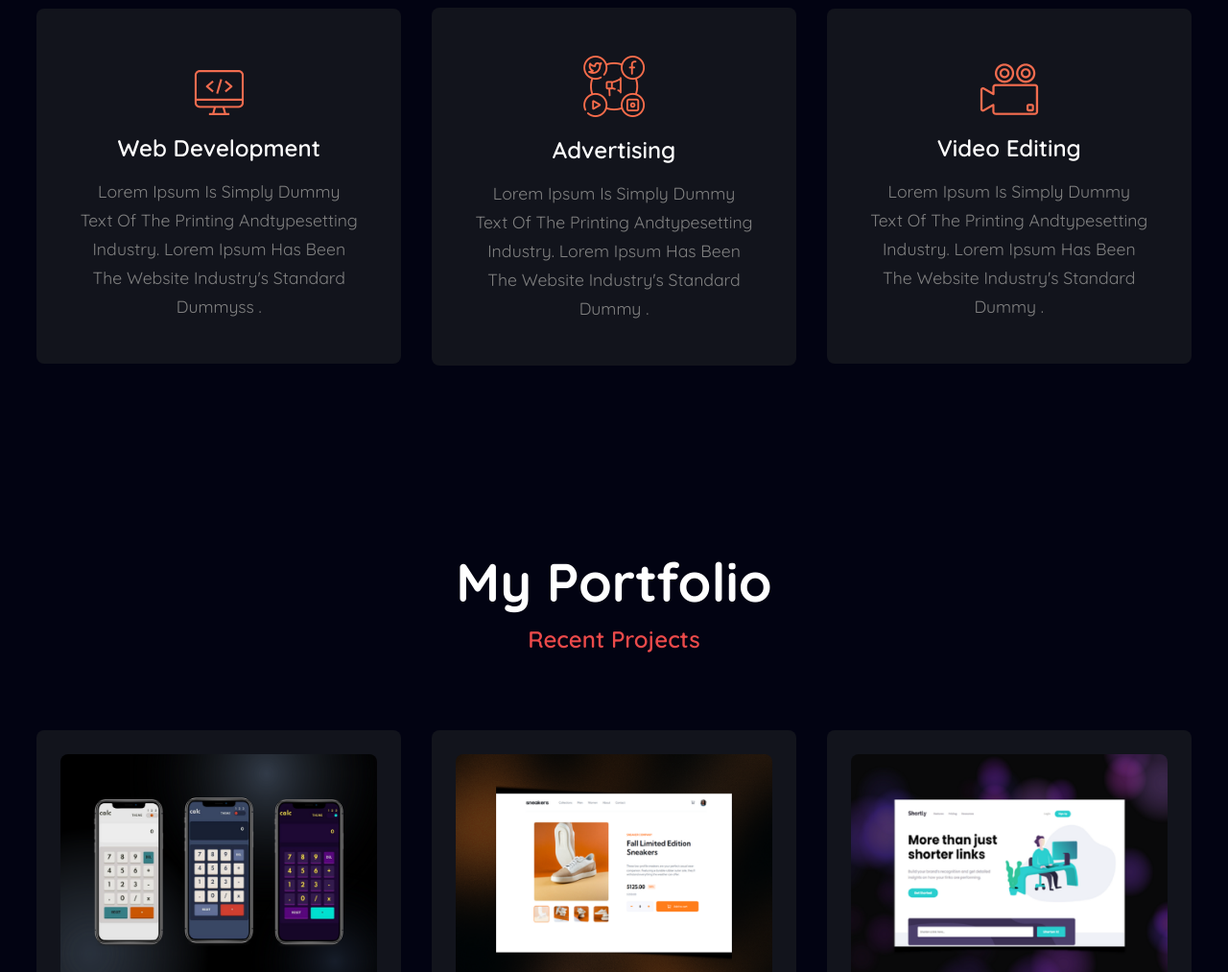
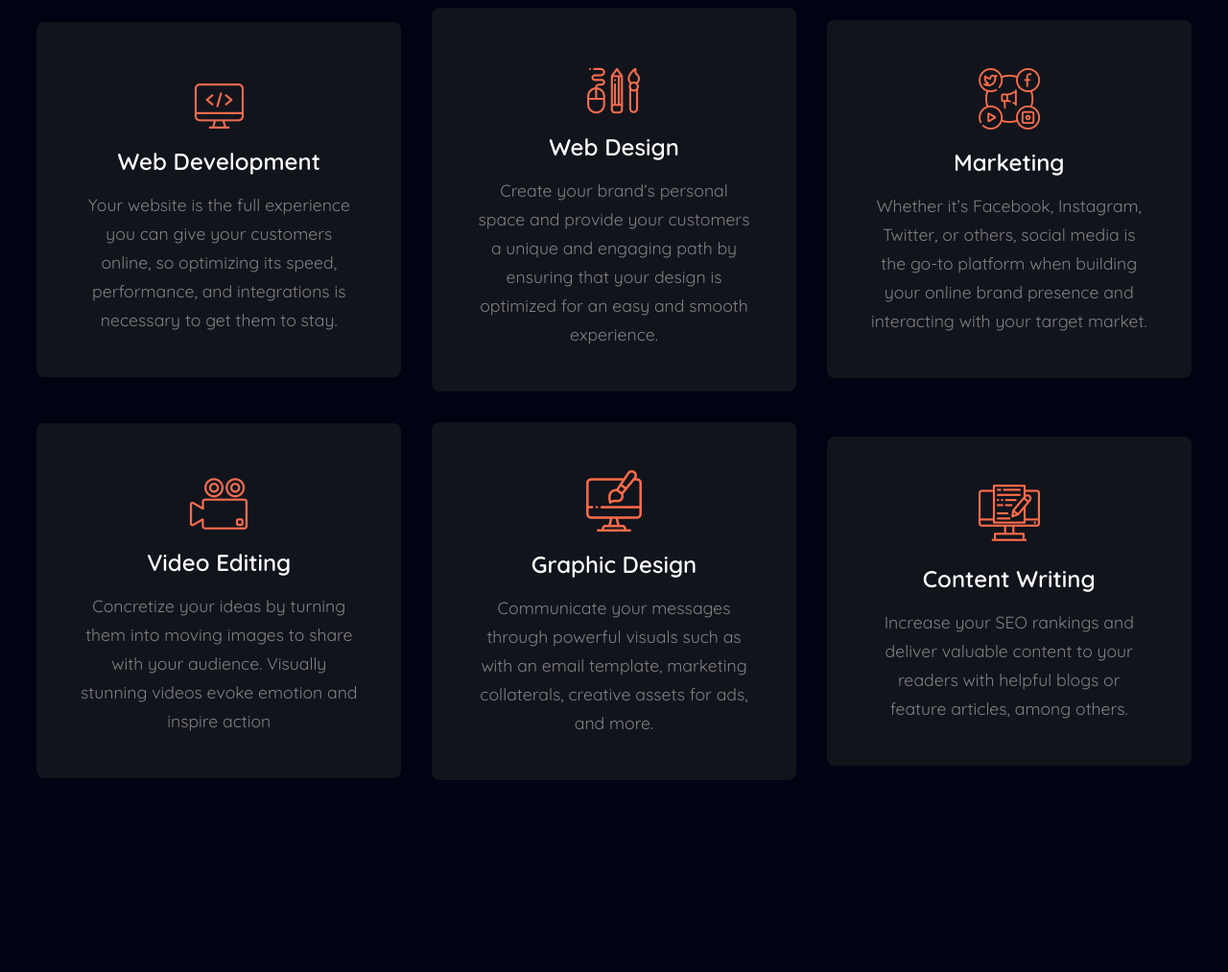
Before and after one commit to ErickRyoo/myportfolio, a plain HTML site: page index.html in a window 1280 px wide. Shown: the part 1860-2873 px from the top of the page at 96% size. Drawn offline with nearby package versions, Linux system fonts and the light colour scheme.

Commit message:
services

```diff
--- a/index.html
+++ b/index.html
@@ -68,19 +68,37 @@
 			<div class="box">
 				<img src="img/serv2.png">
 				<h3>Web Development</h3>
-				<p>Lorem Ipsum Is Simply Dummy Text Of The Printing Andtypesetting Industry. Lorem Ipsum Has Been The Website Industry's Standard Dummyss .</p>
+				<p>Your website is the full experience you can give your customers online, so optimizing its speed, performance, and integrations is necessary to get them to stay.</p>
+			</div>
+
+			<div class="box">
+				<img src="img/webdesign.png">
+				<h3>Web Design</h3>
+				<p>Create your brand’s personal space and provide your customers a unique and engaging path by ensuring that your design is optimized for an easy and smooth experience. </p>
 			</div>
 
 			<div class="box">
 				<img src="img/ser1.png">
-				<h3>Advertising</h3>
-				<p>Lorem Ipsum Is Simply Dummy Text Of The Printing Andtypesetting Industry. Lorem Ipsum Has Been The Website Industry's Standard Dummy .</p>
+				<h3>Marketing</h3>
+				<p>Whether it’s Facebook, Instagram, Twitter, or others, social media is the go-to platform when building your online brand presence and interacting with your target market. </p>
 			</div>
 
 			<div class="box">
 				<img src="img/serv3.png">
 				<h3>Video Editing</h3>
-				<p>Lorem Ipsum Is Simply Dummy Text Of The Printing Andtypesetting Industry. Lorem Ipsum Has Been The Website Industry's Standard Dummy .</p>
+				<p>Concretize your ideas by turning them into moving images to share with your audience. Visually stunning videos evoke emotion and inspire action</p>
+			</div>
+
+			<div class="box">
+				<img src="img/grahicdesign.png">
+				<h3>Graphic Design</h3>
+				<p>Communicate your messages through powerful visuals such as with an email template, marketing collaterals, creative assets for ads, and more.</p>
+			</div>
+
+			<div class="box">
+				<img src="img/contentwriting.png">
+				<h3>Content Writing</h3>
+				<p>Increase your SEO rankings and deliver valuable content to your readers with helpful blogs or feature articles, among others. </p>
 			</div>
 
 		</div>
```
Also changed, not shown: img/contentwriting.png (added), img/grahicdesign.png (added), img/webdesign.png (added).
